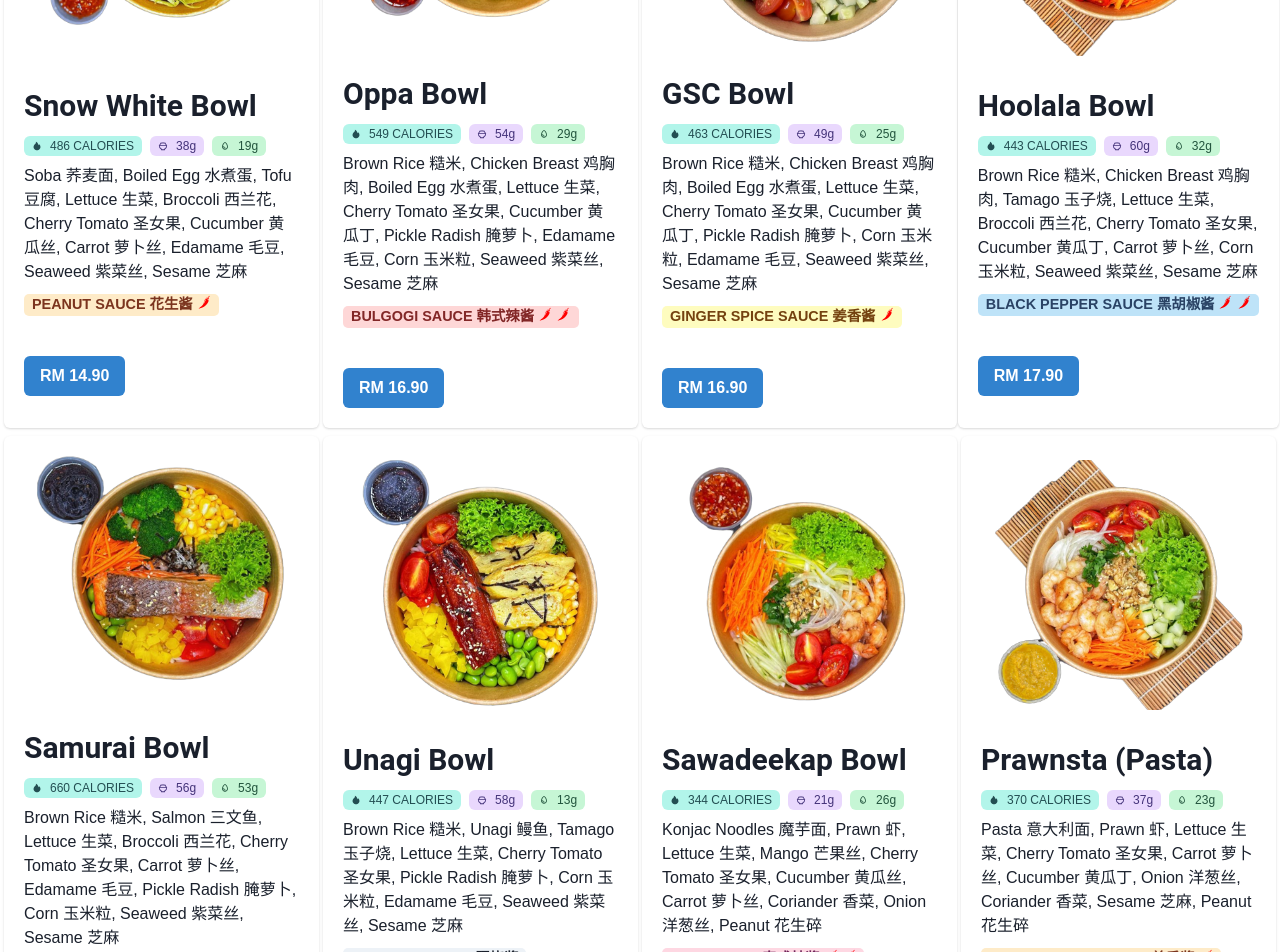
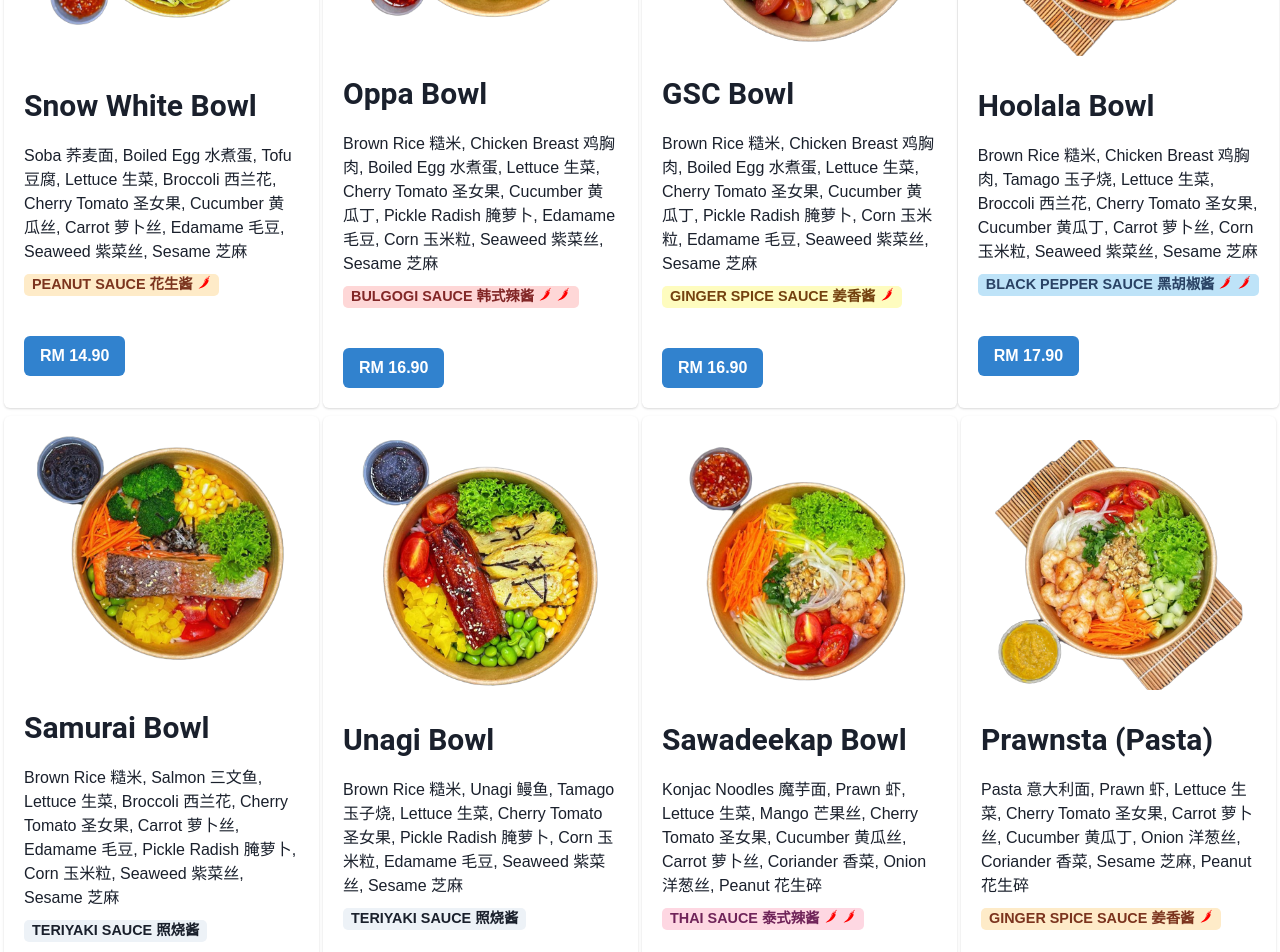
Before and after one commit to qian2z/okie-pokie, a React (Vite) app: page / in a window 1280 px wide. Shown: the part 360-1312 px from the top of the page. Built offline with nearby package versions, Linux system fonts and the light colour scheme.

Commit message:
Update Calorie Bar and About Bar

```diff
--- a/src/components/AboutBar.tsx
+++ b/src/components/AboutBar.tsx
@@ -10,7 +10,7 @@ const AboutBar = () => (
         WhatsApp
       </Link>
       <Tag size="sm" colorScheme="blue">
-        <TagLabel>CLICK HERE</TagLabel>
+        <TagLabel>PRE-ORDER HERE</TagLabel>
       </Tag>
     </HStack>
     <HStack>
--- a/src/data/menu.ts
+++ b/src/data/menu.ts
@@ -31,9 +31,9 @@ export const myMenus: MyMenu[] = [
     image: snowwhite,
     ingredients:
       "Soba 荞麦面, Boiled Egg 水煮蛋, Tofu 豆腐, Lettuce 生菜, Broccoli 西兰花, Cherry Tomato 圣女果, Cucumber 黄瓜丝, Carrot 萝卜丝, Edamame 毛豆, Seaweed 紫菜丝, Sesame 芝麻",
-    calories: "486 CALORIES",
-    carbs: "38g",
-    protein: "19g",
+    calories: "",
+    carbs: "",
+    protein: "",
     sauce: "Peanut Sauce 花生酱",
     spicy: 1,
     color: "orange",
@@ -45,9 +45,9 @@ export const myMenus: MyMenu[] = [
     image: oppa,
     ingredients:
       "Brown Rice 糙米, Chicken Breast 鸡胸肉, Boiled Egg 水煮蛋, Lettuce 生菜, Cherry Tomato 圣女果, Cucumber 黄瓜丁, Pickle Radish 腌萝卜, Edamame 毛豆, Corn 玉米粒, Seaweed 紫菜丝, Sesame 芝麻",
-    calories: "549 CALORIES",
-    carbs: "54g",
-    protein: "29g",
+    calories: "",
+    carbs: "",
+    protein: "",
     sauce: "Bulgogi Sauce 韩式辣酱",
     spicy: 2,
     color: "red",
@@ -59,9 +59,9 @@ export const myMenus: MyMenu[] = [
     image: gsc,
     ingredients:
       "Brown Rice 糙米, Chicken Breast 鸡胸肉, Boiled Egg 水煮蛋, Lettuce 生菜, Cherry Tomato 圣女果, Cucumber 黄瓜丁, Pickle Radish 腌萝卜, Corn 玉米粒, Edamame 毛豆, Seaweed 紫菜丝, Sesame 芝麻",
-    calories: "463 CALORIES",
-    carbs: "49g",
-    protein: "25g",
+    calories: "",
+    carbs: "",
+    protein: "",
     sauce: "Ginger Spice Sauce 姜香酱",
     spicy: 1,
     color: "yellow",
@@ -73,9 +73,9 @@ export const myMenus: MyMenu[] = [
     image: hoolala,
     ingredients:
       "Brown Rice 糙米, Chicken Breast 鸡胸肉, Tamago 玉子烧, Lettuce 生菜, Broccoli 西兰花, Cherry Tomato 圣女果, Cucumber 黄瓜丁, Carrot 萝卜丝, Corn 玉米粒, Seaweed 紫菜丝, Sesame 芝麻",
-    calories: "443 CALORIES",
-    carbs: "60g",
-    protein: "32g",
+    calories: "",
+    carbs: "",
+    protein: "",
     sauce: "Black Pepper Sauce 黑胡椒酱",
     spicy: 2,
     color: "blue",
@@ -87,9 +87,9 @@ export const myMenus: MyMenu[] = [
     image: samurai,
     ingredients:
       "Brown Rice 糙米, Salmon 三文鱼, Lettuce 生菜, Broccoli 西兰花, Cherry Tomato 圣女果, Carrot 萝卜丝, Edamame 毛豆, Pickle Radish 腌萝卜, Corn 玉米粒, Seaweed 紫菜丝, Sesame 芝麻",
-    calories: "660 CALORIES",
-    carbs: "56g",
-    protein: "53g",
+    calories: "",
+    carbs: "",
+    protein: "",
     sauce: "Teriyaki Sauce 照烧酱",
     spicy: 0,
     color: "gray",
@@ -101,9 +101,9 @@ export const myMenus: MyMenu[] = [
     image: unagi,
     ingredients:
       "Brown Rice 糙米, Unagi 鳗鱼, Tamago 玉子烧, Lettuce 生菜, Cherry Tomato 圣女果, Pickle Radish 腌萝卜, Corn 玉米粒, Edamame 毛豆, Seaweed 紫菜丝, Sesame 芝麻",
-    calories: "447 CALORIES",
-    carbs: "58g",
-    protein: "13g",
+    calories: "",
+    carbs: "",
+    protein: "",
     sauce: "Teriyaki Sauce 照烧酱",
     spicy: 0,
     color: "gray",
@@ -115,9 +115,9 @@ export const myMenus: MyMenu[] = [
     image: sawadeekap,
     ingredients:
       "Konjac Noodles 魔芋面, Prawn 虾, Lettuce 生菜, Mango 芒果丝, Cherry Tomato 圣女果, Cucumber 黄瓜丝, Carrot 萝卜丝, Coriander 香菜, Onion 洋葱丝, Peanut 花生碎",
-    calories: "344 CALORIES",
-    carbs: "21g",
-    protein: "26g",
+    calories: "",
+    carbs: "",
+    protein: "",
     sauce: "Thai Sauce 泰式辣酱",
     spicy: 2,
     color: "pink",
@@ -129,9 +129,9 @@ export const myMenus: MyMenu[] = [
     image: prawnsta,
     ingredients:
       "Pasta 意大利面, Prawn 虾, Lettuce 生菜, Cherry Tomato 圣女果, Carrot 萝卜丝, Cucumber 黄瓜丁, Onion 洋葱丝, Coriander 香菜, Sesame 芝麻, Peanut 花生碎",
-    calories: "370 CALORIES",
-    carbs: "37g",
-    protein: "23g",
+    calories: "",
+    carbs: "",
+    protein: "",
     sauce: "Ginger Spice Sauce 姜香酱",
     spicy: 1,
     color: "orange",
@@ -143,9 +143,9 @@ export const myMenus: MyMenu[] = [
     image: tofurice,
     ingredients:
       "Brown Rice 糙米, Boiled Egg 水煮蛋, Tofu 豆腐, Lettuce 生菜, Broccoli 西兰花, Cherry Tomato 圣女果, Cucumber 黄瓜丝, Carrot 萝卜丝, Edamame 毛豆, Seaweed 紫菜丝, Sesame 芝麻",
-    calories: "486 CALORIES",
-    carbs: "38g",
-    protein: "19g",
+    calories: "",
+    carbs: "",
+    protein: "",
     sauce: "Teriyaki Sauce 照烧酱",
     spicy: 0,
     color: "gray",
```
